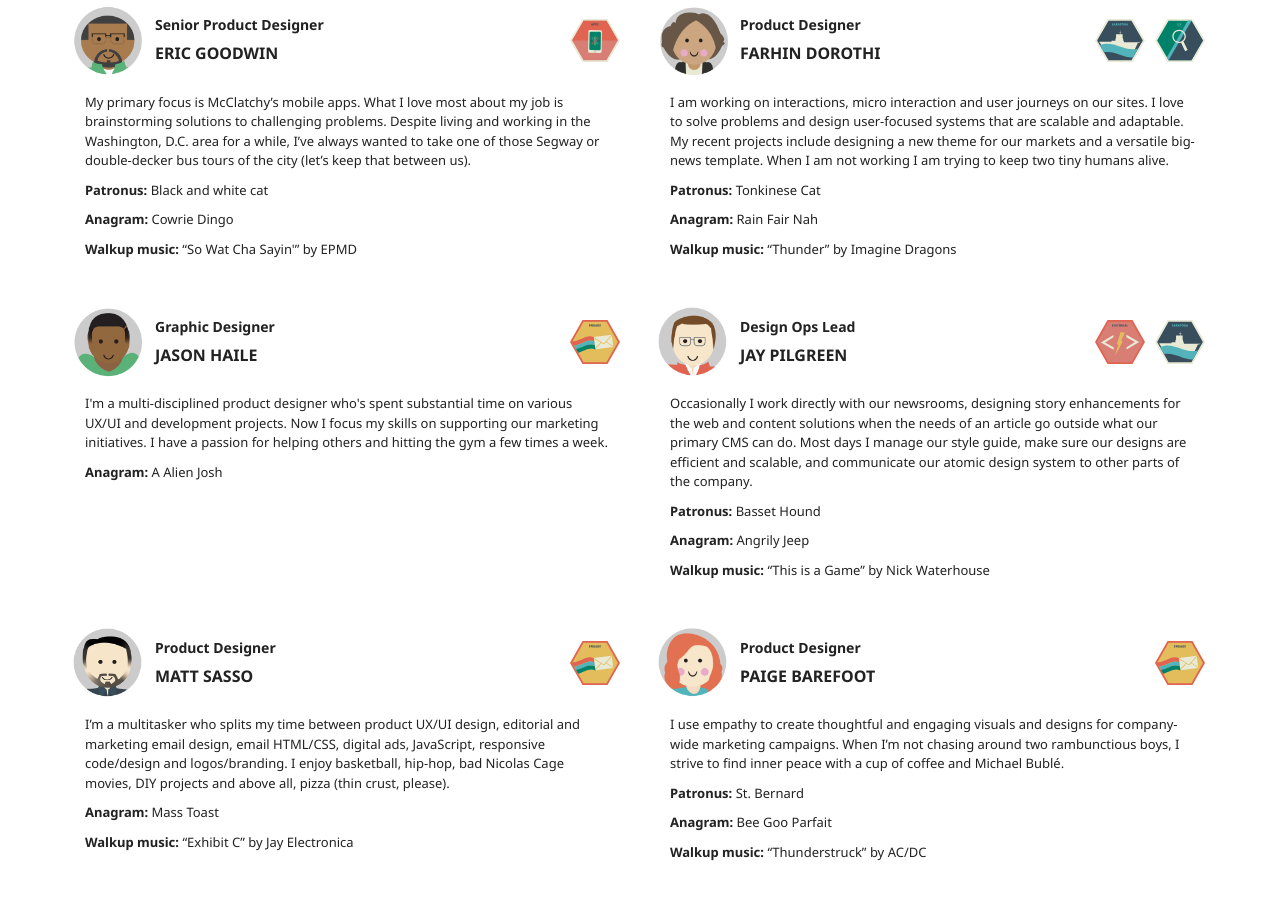
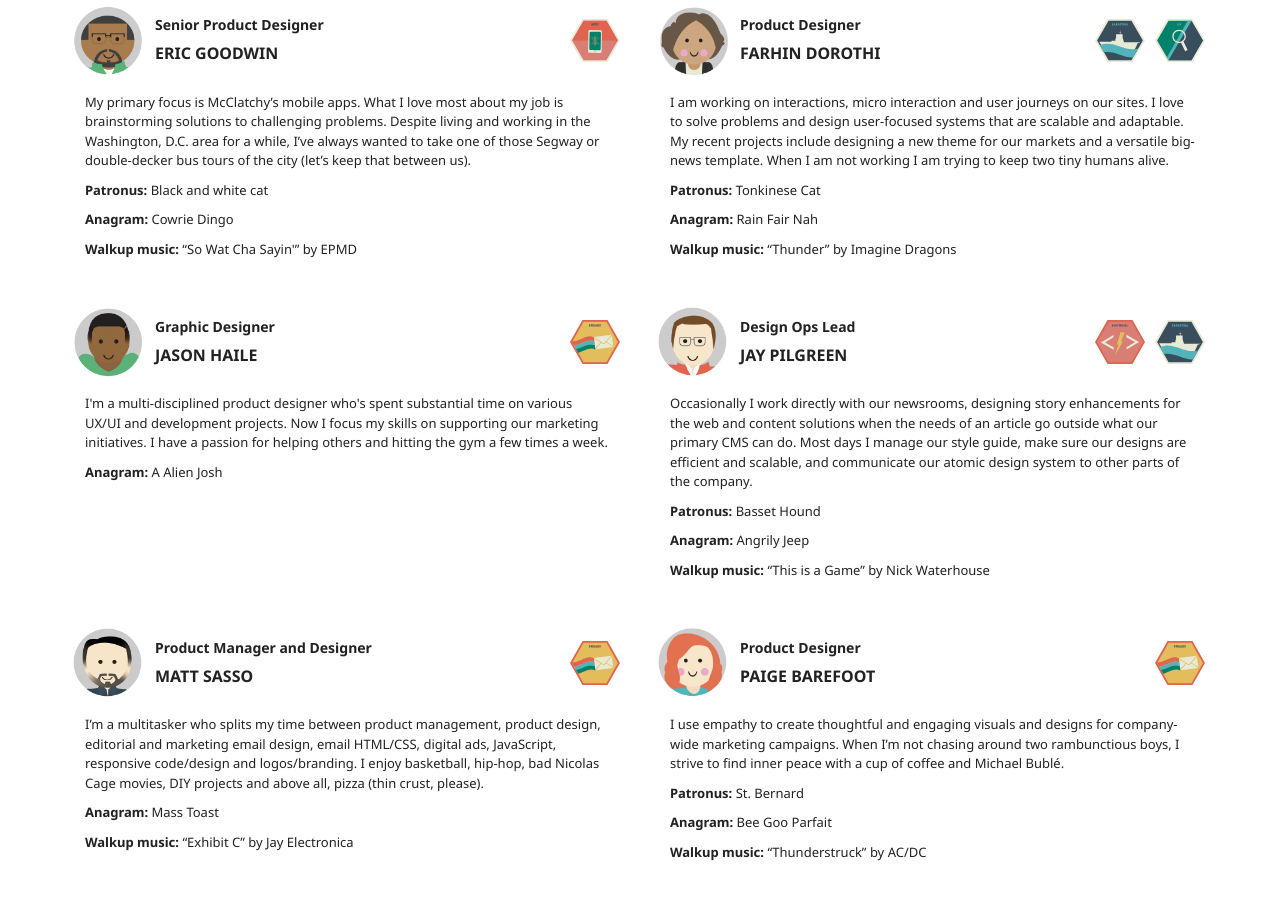
Before and after one commit to mjs2430/mjs2430.github.io, a plain HTML site: page index.html in a window 1280 px wide. Shown: the part 1842-2741 px from the top of the page. Drawn offline with Linux system fonts and the light colour scheme.

Commit message:
update index

```diff
--- a/index.html
+++ b/index.html
@@ -405,7 +405,7 @@
   <div class="row">
     <img class="avatar" src="./img/avatars/matt.gif">
     <div class="name">
-      <h5 class="job-title">Product Designer</h5>
+      <h5 class="job-title">Product Manager and Designer</h5>
       <h4>MATT SASSO</h4>
     </div>
 
@@ -415,7 +415,7 @@
   </div>
   <div class="package">
 
-    <p>I’m a multitasker who splits my time between product UX/UI design, editorial and marketing email design, email HTML/CSS, digital ads, JavaScript, responsive code/design and logos/branding. I enjoy basketball, hip-hop, bad Nicolas Cage movies, DIY projects and above all, pizza (thin crust, please).</p>
+    <p>I’m a multitasker who splits my time between product management, product design, editorial and marketing email design, email HTML/CSS, digital ads, JavaScript, responsive code/design and logos/branding. I enjoy basketball, hip-hop, bad Nicolas Cage movies, DIY projects and above all, pizza (thin crust, please).</p>
     <p><b>Anagram:</b> Mass Toast</p>
 
     <p><b>Walkup music:</b> <jay-walkups songs="[&#34;“Exhibit C” by Jay Electronica&#34;,&#34;“Public Service Announcement” by Jay-z&#34;,&#34;“Can’t C Me” by Tupac&#34;,&#34;“New God Flow” by Pusha T \u0026 Kanye&#34;,&#34;“Monster Mash” by Whomstever sang the Monster Mash&#34;,&#34;“Old Town Road” by Lil Nas X&#34;,&#34;“September” by Earth, Wind \u0026 Fire&#34;]">“Exhibit C” by Jay Electronica</jay-walkups></p>
```
Also changed, not shown: 1 other file.
